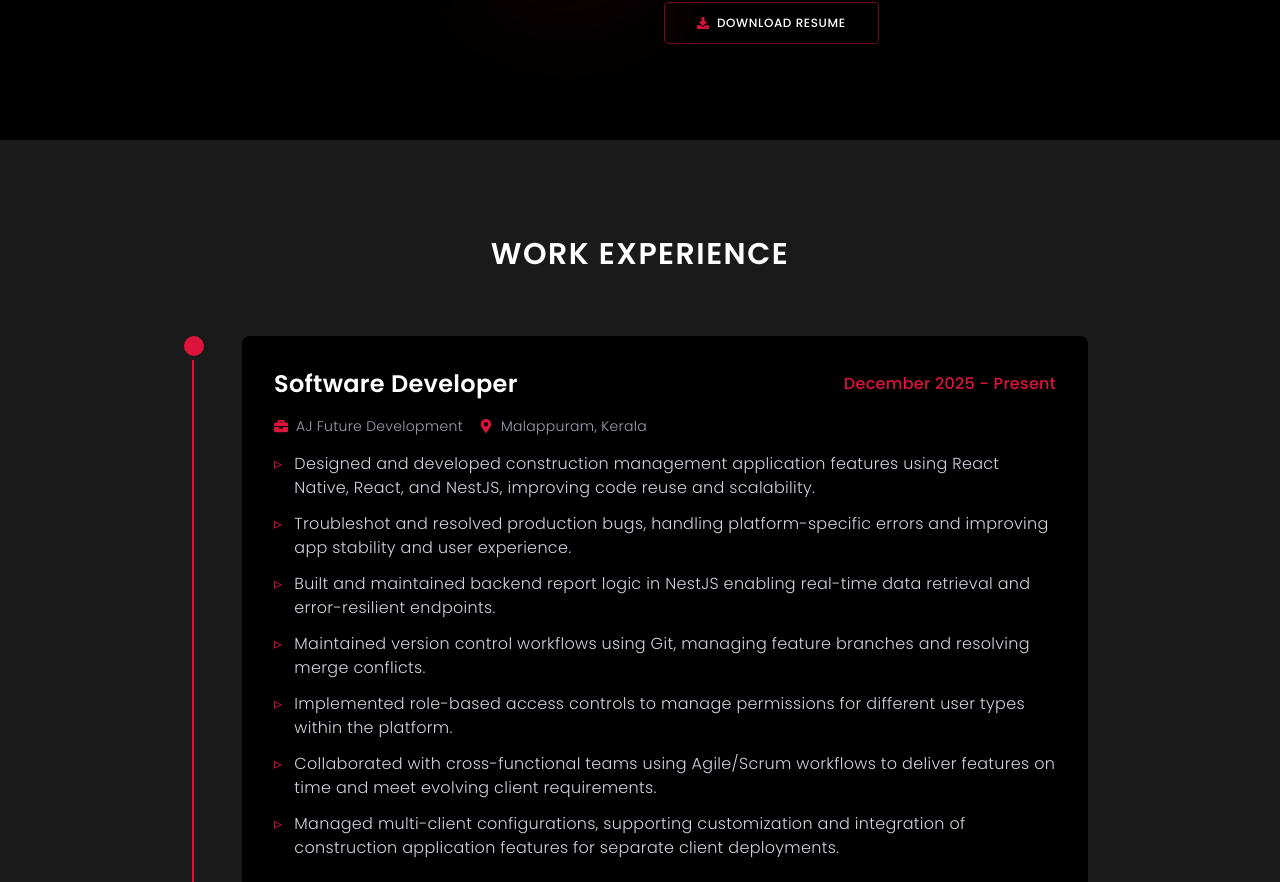
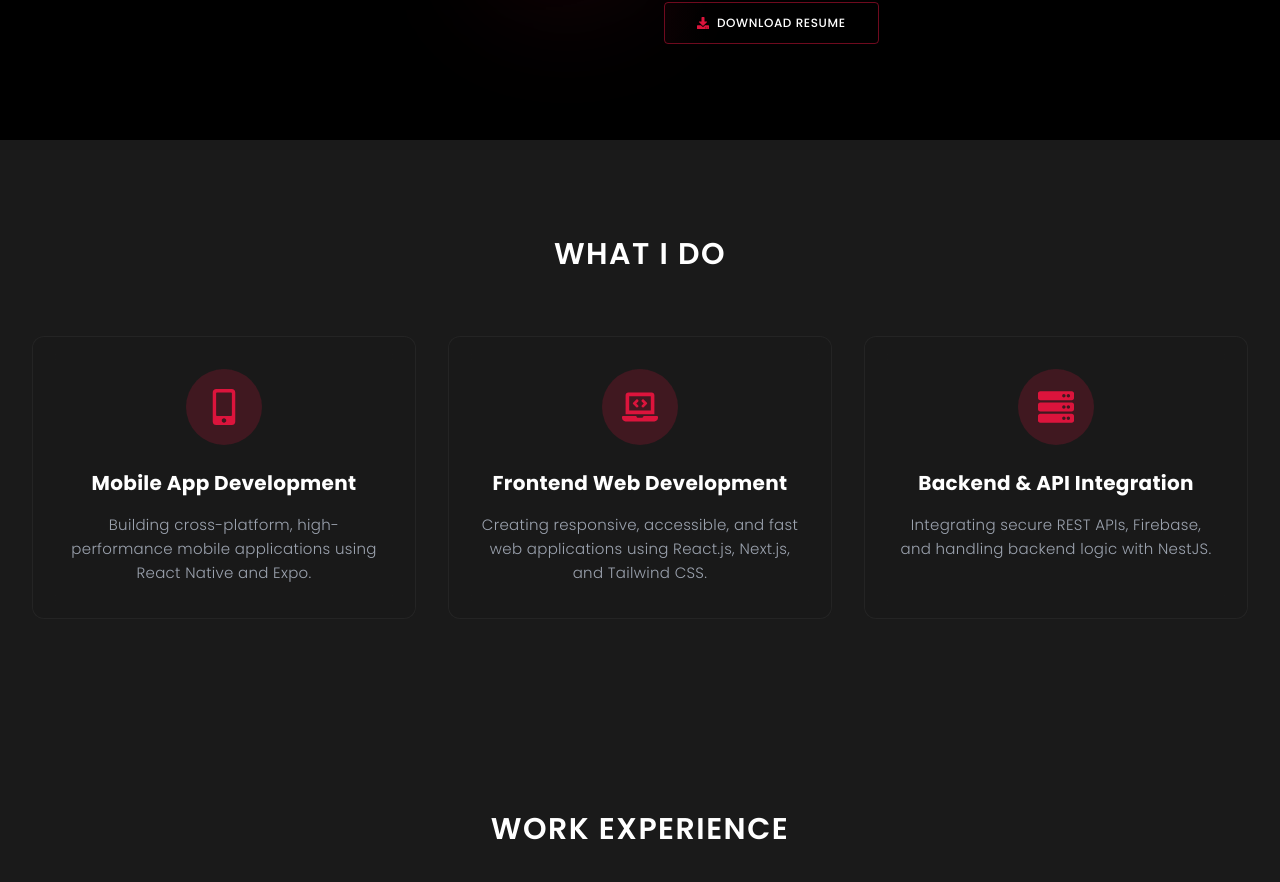
Before and after one commit to shameelvk/portfolio, a React (Vite) app: page / in a window 1280 px wide. Shown: the part 1451-2333 px from the top of the page. Built offline with nearby package versions, Linux system fonts and the light colour scheme; a web font is replaced by a local one.

Commit message:
feat: add Services section and implement global ScrollToTop component

```diff
--- a/src/App.jsx
+++ b/src/App.jsx
@@ -1,6 +1,7 @@
 import Header from "./components/Header";
 import Hero from "./components/Hero";
 import About from "./components/About";
+import Services from "./components/Services";
 import Experience from "./components/Experience";
 import Skills from "./components/Skills";
 import Projects from "./components/Projects";
@@ -8,6 +9,7 @@ import Education from "./components/Education";
 import Contact from "./components/Contact";
 import Footer from "./components/Footer";
 import AnimatedBackground from "./components/AnimatedBackground";
+import ScrollToTop from "./components/ScrollToTop";
 
 function App() {
   return (
@@ -17,6 +19,7 @@ function App() {
       <main>
         <Hero />
         <About />
+        <Services />
         <Experience />
         <Skills />
         <Projects />
@@ -24,6 +27,7 @@ function App() {
         <Contact />
       </main>
       <Footer />
+      <ScrollToTop />
     </div>
   );
 }
--- a/src/components/Footer.jsx
+++ b/src/components/Footer.jsx
@@ -1,13 +1,6 @@
 import { FaGithub, FaTwitter, FaInstagram, FaLinkedin, FaArrowUp } from 'react-icons/fa';
 
 const Footer = () => {
-  const scrollToTop = () => {
-    window.scrollTo({
-      top: 0,
-      behavior: 'smooth',
-    });
-  };
-
   const socialLinks = [
     { icon: FaGithub, url: 'https://github.com/shameelvk', label: 'GitHub' },
     { icon: FaTwitter, url: 'https://twitter.com/shameel__vk', label: 'Twitter' },
@@ -42,15 +35,6 @@ const Footer = () => {
           </p>
         </div>
       </div>
-
-      {/* Back to Top Button */}
-      <button
-        onClick={scrollToTop}
-        className="fixed bottom-6 right-6 bg-primary text-white p-4 rounded-lg shadow-lg hover:bg-red-600 transition-all duration-300 hover:scale-110 z-40"
-        aria-label="Back to top"
-      >
-        <FaArrowUp className="text-xl" />
-      </button>
     </footer>
   );
 };
--- /dev/null
+++ b/src/components/ScrollToTop.jsx
@@ -0,0 +1,55 @@
+import { useState, useEffect } from "react";
+import { motion, AnimatePresence } from "framer-motion";
+import { FaArrowUp } from "react-icons/fa";
+
+const ScrollToTop = () => {
+  const [isVisible, setIsVisible] = useState(false);
+
+  // Show button when page is scrolled up to given distance
+  const toggleVisibility = () => {
+    if (window.scrollY > 300) {
+      setIsVisible(true);
+    } else {
+      setIsVisible(false);
+    }
+  };
+
+  // Set the top coordinate to 0
+  // make scrolling smooth
+  const scrollToTop = () => {
+    window.scrollTo({
+      top: 0,
+      behavior: "smooth",
+    });
+  };
+
+  useEffect(() => {
+    window.addEventListener("scroll", toggleVisibility);
+    return () => window.removeEventListener("scroll", toggleVisibility);
+  }, []);
+
+  return (
+    <AnimatePresence>
+      {isVisible && (
+        <motion.button
+          initial={{ opacity: 0, scale: 0.5 }}
+          animate={{ opacity: 1, scale: 1 }}
+          exit={{ opacity: 0, scale: 0.5 }}
+          transition={{ duration: 0.3 }}
+          onClick={scrollToTop}
+          className="fixed bottom-4 right-4 md:bottom-8 md:right-8 z-50 bg-primary text-white p-3 md:p-4 rounded-full shadow-lg border border-primary hover:bg-transparent hover:text-primary transition-colors cursor-magnetic group"
+          aria-label="Scroll to top"
+        >
+          <motion.div
+            whileHover={{ y: -3 }}
+            transition={{ type: "spring", stiffness: 400, damping: 10 }}
+          >
+            <FaArrowUp className="text-base md:text-xl" />
+          </motion.div>
+        </motion.button>
+      )}
+    </AnimatePresence>
+  );
+};
+
+export default ScrollToTop;
--- /dev/null
+++ b/src/components/Services.jsx
@@ -0,0 +1,99 @@
+import { motion } from "framer-motion";
+import { servicesData } from "../data/data";
+import { FaMobileAlt, FaLaptopCode, FaServer } from "react-icons/fa";
+
+const iconMap = {
+  FaMobileAlt: FaMobileAlt,
+  FaLaptopCode: FaLaptopCode,
+  FaServer: FaServer,
+};
+
+const Services = () => {
+  const containerVariants = {
+    hidden: { opacity: 0 },
+    visible: {
+      opacity: 1,
+      transition: {
+        staggerChildren: 0.15,
+      },
+    },
+  };
+
+  const itemVariants = {
+    hidden: { y: 30, opacity: 0 },
+    visible: {
+      y: 0,
+      opacity: 1,
+      transition: { duration: 0.6 },
+    },
+  };
+
+  return (
+    <section
+      id="services"
+      className="section-padding bg-dark-gray relative overflow-hidden"
+    >
+      <div className="absolute top-0 right-0 w-96 h-96 bg-primary/5 rounded-full blur-3xl -z-10" />
+
+      <div className="container-custom">
+        <motion.h2
+          className="section-title text-center mb-16"
+          initial={{ opacity: 0, y: -20 }}
+          whileInView={{ opacity: 1, y: 0 }}
+          viewport={{ once: true }}
+          transition={{ duration: 0.6 }}
+        >
+          What I Do
+        </motion.h2>
+
+        <motion.div
+          className="grid grid-cols-1 md:grid-cols-2 lg:grid-cols-3 gap-8"
+          variants={containerVariants}
+          initial="hidden"
+          whileInView="visible"
+          viewport={{ once: true, amount: 0.2 }}
+        >
+          {servicesData.map((service) => {
+            const IconComponent = iconMap[service.icon];
+
+            return (
+              <motion.div
+                key={service.id}
+                variants={itemVariants}
+                className="glass-card rounded-xl p-8 cursor-magnetic group relative overflow-hidden flex flex-col items-center text-center"
+                whileHover={{
+                  scale: 1.05,
+                  boxShadow: "0 15px 35px rgba(220, 20, 60, 0.2)",
+                }}
+                transition={{ duration: 0.3 }}
+              >
+                <div className="absolute inset-0 bg-gradient-to-b from-primary/5 to-transparent opacity-0 group-hover:opacity-100 transition-opacity duration-300" />
+
+                <motion.div
+                  className="bg-primary/20 p-5 rounded-full mb-6 z-10"
+                  whileHover={{ rotate: 360 }}
+                  transition={{ duration: 0.6, ease: "easeInOut" }}
+                >
+                  {IconComponent && (
+                    <IconComponent className="text-4xl text-primary" />
+                  )}
+                </motion.div>
+
+                <h3 className="text-xl font-bold text-white mb-4 group-hover:text-primary transition-colors z-10">
+                  {service.title}
+                </h3>
+                <p className="text-gray-400 leading-relaxed z-10">
+                  {service.description}
+                </p>
+
+                <div className="h-1 bg-gradient-to-r from-transparent via-primary to-transparent absolute bottom-0 left-0 w-full transform scale-x-0 group-hover:scale-x-100 transition-transform duration-500" />
+              </motion.div>
+            );
+          })}
+        </motion.div>
+      </div>
+    </section>
+  );
+};
+
+export default Services;
--- a/src/data/data.js
+++ b/src/data/data.js
@@ -139,3 +139,26 @@ export const awardsData = [
     description: "Awarded for collaborative coding and community contribution",
   },
 ];
+export const servicesData = [
+  {
+    id: 1,
+    title: "Mobile App Development",
+    description:
+      "Building cross-platform, high-performance mobile applications using React Native and Expo.",
+    icon: "FaMobileAlt",
+  },
+  {
+    id: 2,
+    title: "Frontend Web Development",
+    description:
+      "Creating responsive, accessible, and fast web applications using React.js, Next.js, and Tailwind CSS.",
+    icon: "FaLaptopCode",
+  },
+  {
+    id: 3,
+    title: "Backend & API Integration",
+    description:
+      "Integrating secure REST APIs, Firebase, and handling backend logic with NestJS.",
+    icon: "FaServer",
+  },
+];
```
